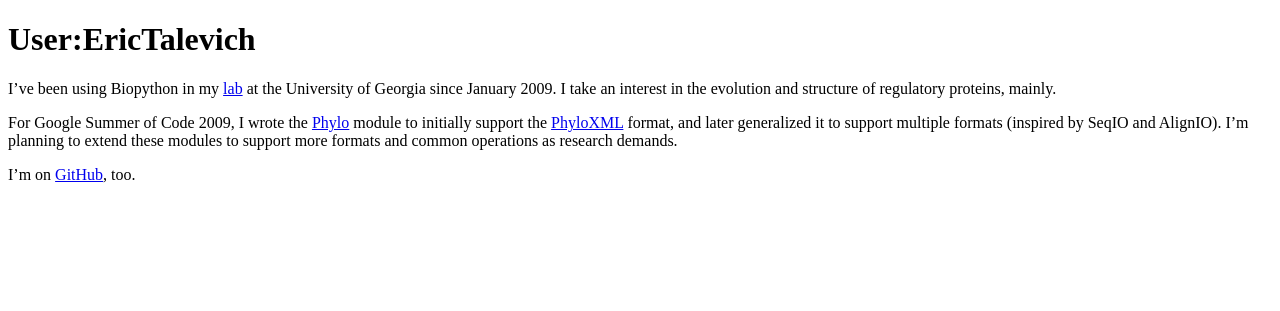
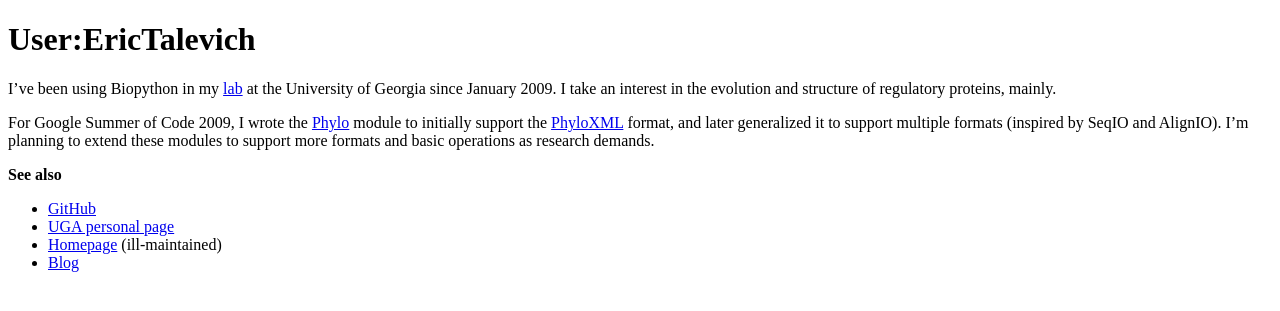
Before and after one commit to biopython/biopython.github.io, a Jekyll site: the page built from wiki/User_EricTalevich.md, in a window 1280 px wide. Shown: the top 311 px of the page. Built offline with Jekyll 4.4.1, drawn with Linux system fonts in a browser that asks for light colours.

Commit message:
Added outgoing links to aid the quest for contact info

```diff
--- a/wiki/User_EricTalevich.md
+++ b/wiki/User_EricTalevich.md
@@ -12,6 +12,11 @@ For Google Summer of Code 2009, I wrote the [Phylo](Phylo "wikilink")
 module to initially support the [PhyloXML](PhyloXML "wikilink") format,
 and later generalized it to support multiple formats (inspired by SeqIO
 and AlignIO). I'm planning to extend these modules to support more
-formats and common operations as research demands.
+formats and basic operations as research demands.
 
-I'm on [GitHub](http://github.com/etal), too.
+**See also**
+
+-   [GitHub](http://github.com/etal)
+-   [UGA personal page](http://etal.myweb.uga.edu/)
+-   [Homepage](http://eric.talevich.com/) (ill-maintained)
+-   [Blog](http://etalog.blogspot.com/)
```
Also changed, not shown: 1 other file.
